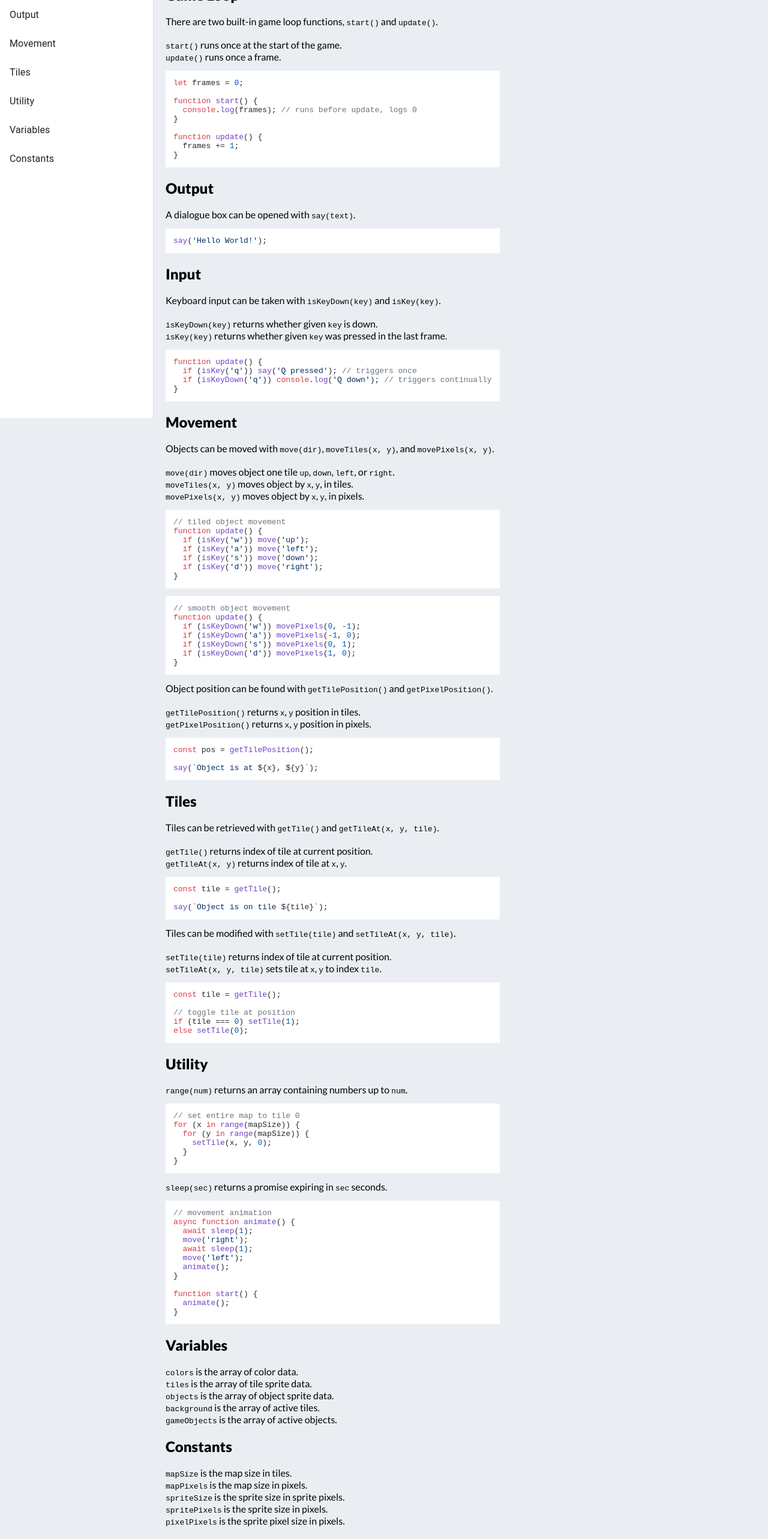
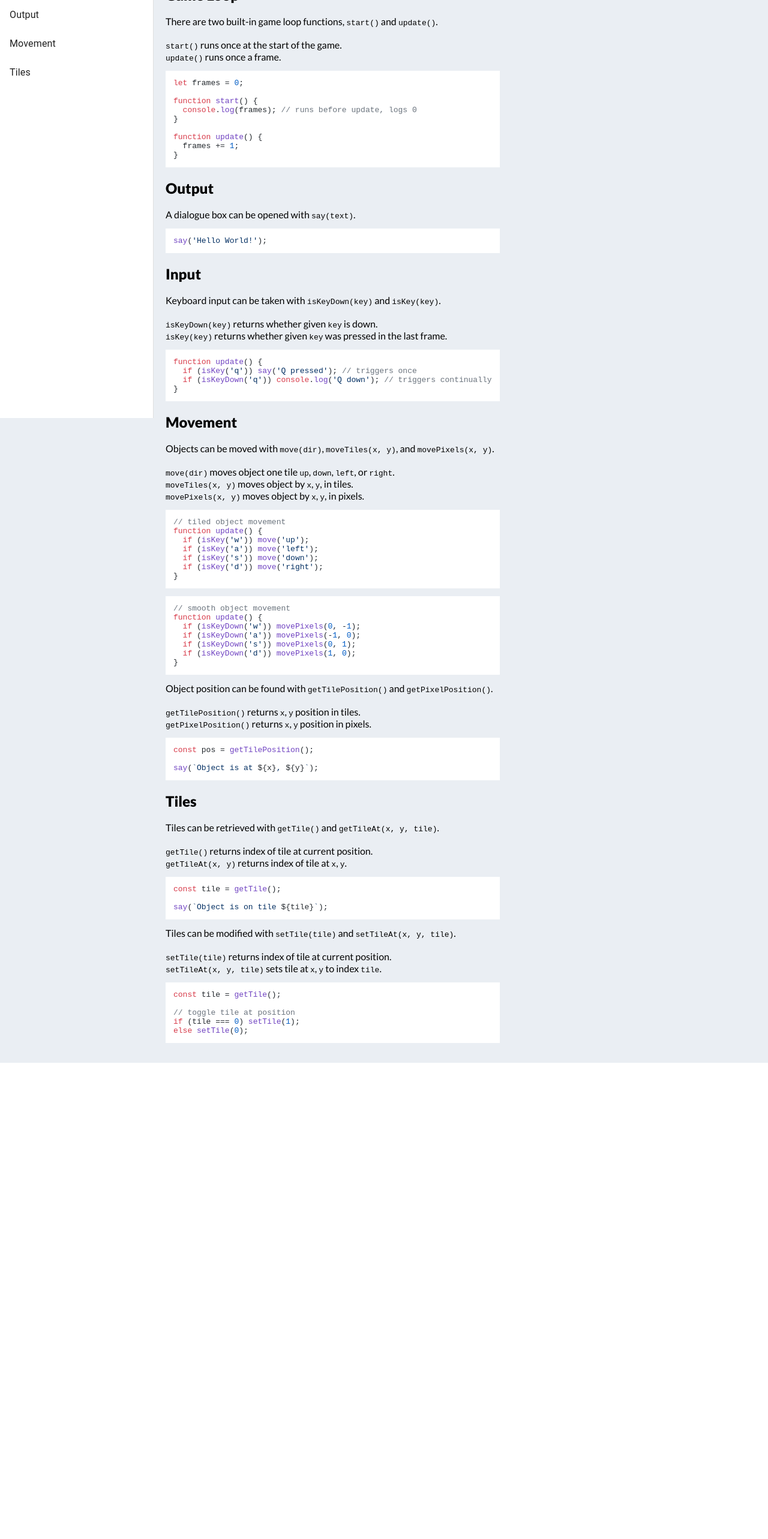
Before and after one commit to LearnCodeOrg/codetrain, a Next.js app: page /docs in a window 1280 px wide. Shown: the part 163-2729 px from the top of the page at 60% size. After the commit the page ends 1935 px from the top, so only its background shows below. Built offline with nearby package versions, Linux system fonts and the light colour scheme; no server answers.

Commit message:
Remove advanced sections.

```diff
--- a/pages/docs.js
+++ b/pages/docs.js
@@ -68,21 +68,6 @@ export default function Docs() {
           <a href="#tiles">
             <ListItem button>
               <ListItemText primary="Tiles" />
-            </ListItem>
-          </a>
-          <a href="#utility">
-            <ListItem button>
-              <ListItemText primary="Utility" />
-            </ListItem>
-          </a>
-          <a href="#variables">
-            <ListItem button>
-              <ListItemText primary="Variables" />
-            </ListItem>
-          </a>
-          <a href="#constants">
-            <ListItem button>
-              <ListItemText primary="Constants" />
             </ListItem>
           </a>
         </List>
@@ -189,45 +174,6 @@ if (tile === 0) setTile(1);
 else setTile(0);
 `}
         </Code>
-        <h2 id="utility">Utility</h2>
-        <code>range(num)</code> returns an array containing numbers up to{' '}
-        <code>num</code>.
-        <Code>
-{`// set entire map to tile 0
-for (x in range(mapSize)) {
-  for (y in range(mapSize)) {
-    setTile(x, y, 0);
-  }
-}`}
-        </Code>
-        <code>sleep(sec)</code> returns a promise expiring in <code>sec</code>
-        {' '}seconds.
-        <Code>
-{`// movement animation
-async function animate() {
-  await sleep(1);
-  move('right');
-  await sleep(1);
-  move('left');
-  animate();
-}
-
-function start() {
-  animate();
-}`}
-        </Code>
-        <h2 id="variables">Variables</h2>
-        <code>colors</code> is the array of color data.<br />
-        <code>tiles</code> is the array of tile sprite data.<br />
-        <code>objects</code> is the array of object sprite data.<br />
-        <code>background</code> is the array of active tiles.<br />
-        <code>gameObjects</code> is the array of active objects.
-        <h2 id="constants">Constants</h2>
-        <code>mapSize</code> is the map size in tiles.<br />
-        <code>mapPixels</code> is the map size in pixels.<br />
-        <code>spriteSize</code> is the sprite size in sprite pixels.<br />
-        <code>spritePixels</code> is the sprite size in pixels.<br />
-        <code>pixelPixels</code> is the sprite pixel size in pixels.
       </div>
     </div>
   )
```
